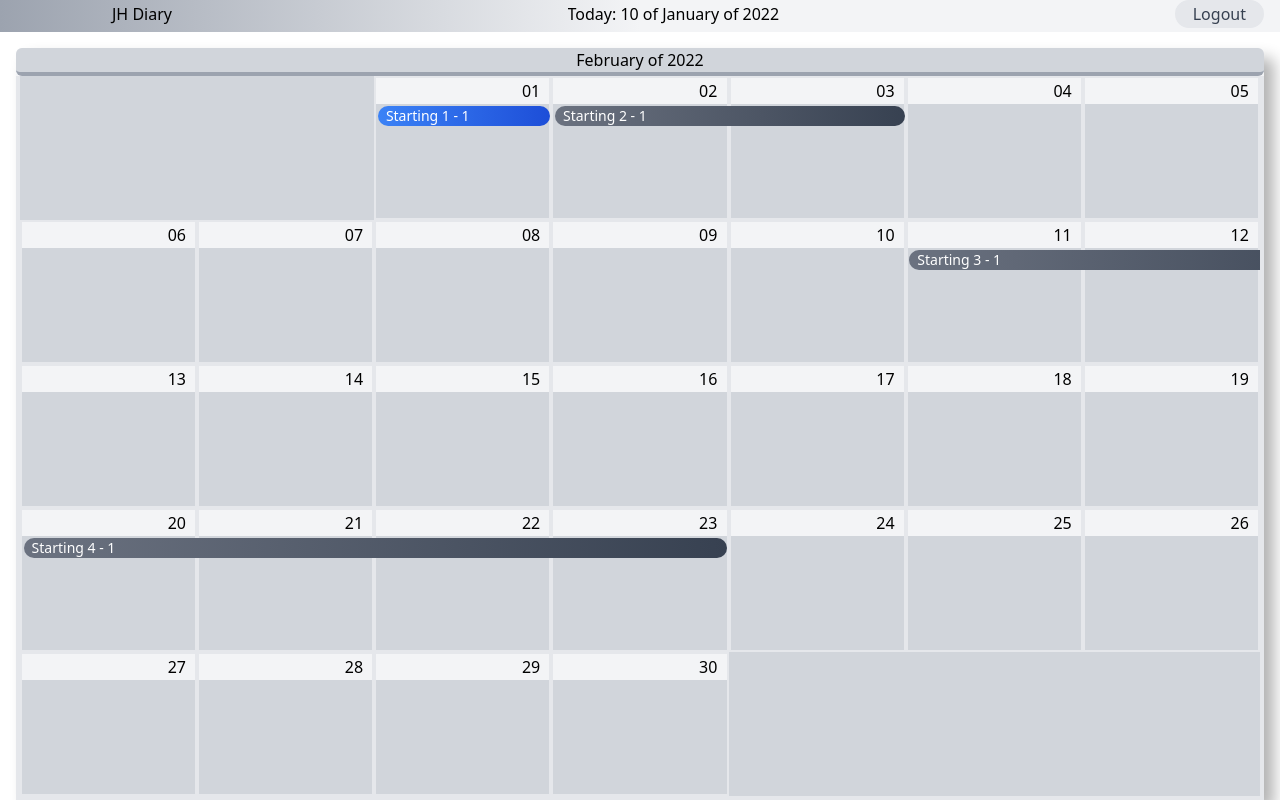
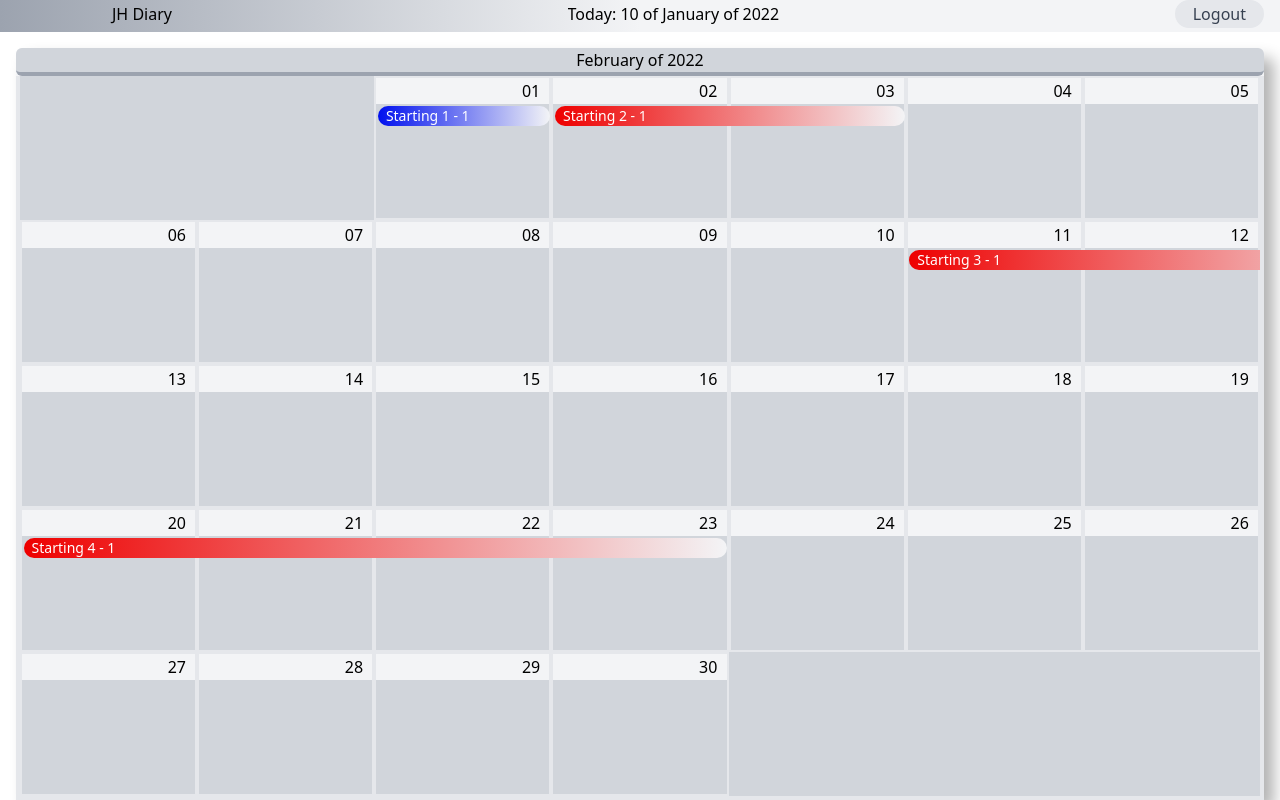
Before and after one commit to espin-tolosa/calendar-ts, a React (Vite) app: page / in a window 1280 px wide. Shown: the top 800 px of the page. Built offline with nearby package versions, Linux system fonts and the light colour scheme.

Commit message:
Inyecting custom CSS styles into React component

```diff
--- a/src/pages/Codelink.tsx
+++ b/src/pages/Codelink.tsx
@@ -178,11 +178,26 @@ style={styles} */
 
   const giveMeColor = (client: string) => {
     if (client === "John") {
-      return "color-1";
+      const styles = {
+        "--tw-gradient-from": "#0010ee",
+        "--tw-gradient-stops":
+          "var(--tw-gradient-from), var(--tw-gradient-to, rgb(243 244 246 / 0)",
+      } as React.CSSProperties;
+      return styles;
     } else if (client === "Xin") {
-      return "color-2";
+      const styles = {
+        "--tw-gradient-from": "#00ee14",
+        "--tw-gradient-stops":
+          "var(--tw-gradient-from), var(--tw-gradient-to, rgb(243 244 246 / 0)",
+      } as React.CSSProperties;
+      return styles;
     } else {
-      return "color-default";
+      const styles = {
+        "--tw-gradient-from": "#ee0000",
+        "--tw-gradient-stops":
+          "var(--tw-gradient-from), var(--tw-gradient-to, rgb(243 244 246 / 0)",
+      } as React.CSSProperties;
+      return styles;
     }
   };
 
@@ -204,7 +219,7 @@ style={styles} */
                 <TW_Event
                   $bg_left=""
                   $bg_right=""
-                  className={giveMeColor(evt.client)}
+                  style={giveMeColor(evt.client)}
                   key={evt.id}
                   $cells={evt.id}
                   $hoverColor={hoverExtendEvent}
```
